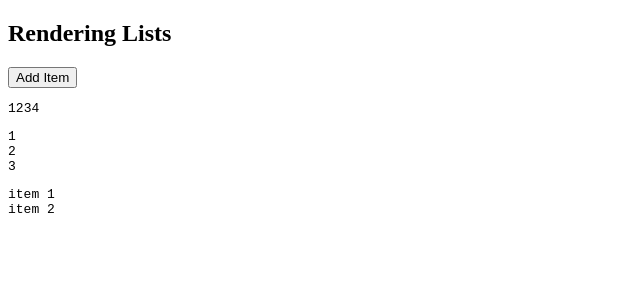
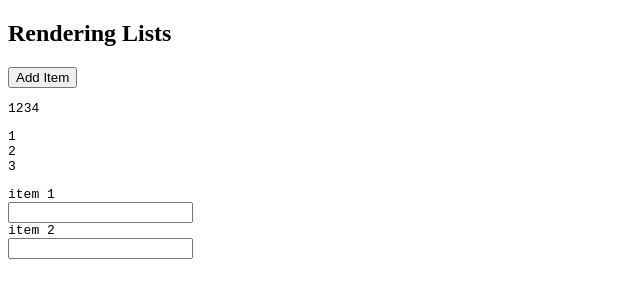
Before and after one commit to iqbal-arif/SimplifiedReactJS, a React (Vite) app in the folder demo/vite-project/Advanced Components/renderingLists/: page / in a window 1280 px wide. Shown: the top 300 px of the page, without its empty margins (0-640 px from the left). Built offline with nearby package versions, Linux system fonts and the light colour scheme.

Commit message:
modified:   demo/vite-project/Advanced Components/renderingLists/src/App.jsx

```diff
--- a/demo/vite-project/Advanced Components/renderingLists/src/App.jsx
+++ b/demo/vite-project/Advanced Components/renderingLists/src/App.jsx
@@ -25,7 +25,13 @@ function App() {
       {/* To Display Array of objects need to convert them to valid JSX items. For that use map */}
       <pre>
         {items.map((item) => {
-          return <div>{item.name}</div>;
+          return (
+            <>
+              <div>{item.name}</div>
+              {/* With input tag, any new item with text entered will take index0 POSITION in array object. Thus console has error. See Warning in console */}
+              <input type="text"></input>
+            </>
+          );
         })}
       </pre>
     </>
```
